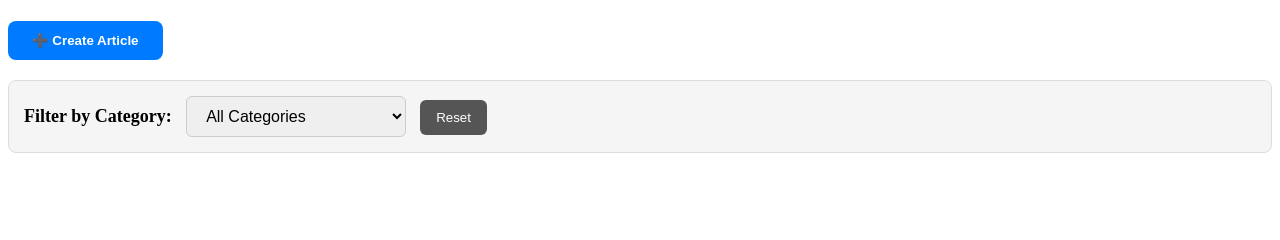
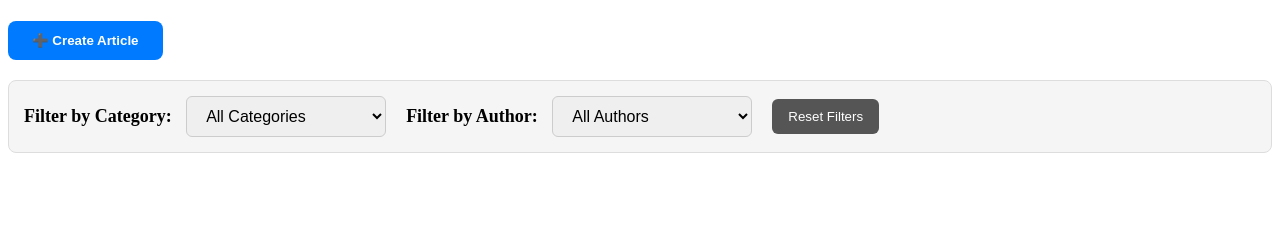
Before and after one commit to DarsanSethuraj/The-News-Feed, a FastAPI app: template Templates/pending_articles.html in a window 1280 px wide. Shown: the part 106-346 px from the top of the page. Run offline with FastAPI, Linux system fonts and the light colour scheme; the template is opened without the code that fills it, so the values that code supplies are empty.

Commit message:
author filter

```diff
--- a/Templates/pending_articles.html
+++ b/Templates/pending_articles.html
@@ -42,7 +42,7 @@
     </button>
 
 
-    <!-- CATEGORY FILTER -->
+    <!-- CATEGORY & AUTHOR FILTER -->
 
     <div
         style="
@@ -51,9 +51,14 @@
             background:#f5f5f5;
             border:1px solid #ddd;
             border-radius:8px;
-        "
-    >
-
+            display:flex;
+            flex-wrap:wrap;
+            align-items:center;
+            gap:20px;
+        "
+    >
+
+        <div>
             <label
                 for="category-filter"
                 style="
@@ -65,25 +70,21 @@
                 Filter by Category:
             </label>
 
-
             <select
                 id="category-filter"
-            onchange="filterArticlesByCategory()"
+                onchange="filterArticles()"
                 style="
                     padding:10px 15px;
                     font-size:16px;
                     border:1px solid #ccc;
                     border-radius:6px;
-                min-width:220px;
+                    min-width:200px;
                     cursor:pointer;
                 "
             >
-
                 <option value="all">
                     All Categories
                 </option>
-
-
                 <option value="World">World</option>
                 <option value="India">India</option>
                 <option value="Kerala">Kerala</option>
@@ -93,15 +94,43 @@
                 <option value="Sports">Sports</option>
                 <option value="Crime">Crime</option>
                 <option value="Uncategorized">Uncategorized</option>
-
             </select>
-
+        </div>
+
+        <div>
+            <label
+                for="author-filter"
+                style="
+                    font-weight:bold;
+                    font-size:18px;
+                    margin-right:10px;
+                "
+            >
+                Filter by Author:
+            </label>
+
+            <select
+                id="author-filter"
+                onchange="filterArticles()"
+                style="
+                    padding:10px 15px;
+                    font-size:16px;
+                    border:1px solid #ccc;
+                    border-radius:6px;
+                    min-width:200px;
+                    cursor:pointer;
+                "
+            >
+                <option value="all">
+                    All Authors
+                </option>
+            </select>
+        </div>
 
         <button
             type="button"
-            onclick="resetCategoryFilter()"
-            style="
-                margin-left:10px;
+            onclick="resetFilters()"
+            style="
                 padding:10px 16px;
                 border:none;
                 border-radius:6px;
@@ -110,7 +139,7 @@
                 cursor:pointer;
             "
         >
-            Reset
+            Reset Filters
         </button>
 
     </div>
@@ -123,6 +152,7 @@
     <div
         id="article-{{ article.id }}"
         data-category="{{ article.category }}"
+        data-author="{{ article.author }}"
         style="
             border:1px solid #ccc;
             padding:15px;
@@ -800,73 +830,77 @@
 
 
 
-    <!-- CATEGORY FILTER -->
+    <!-- FILTERS SCRIPT (CATEGORY & AUTHOR) -->
 
     <script>
 
+        function populateAuthorFilter() {
+            const authorSelect = document.getElementById("author-filter");
+            const currentSelection = authorSelect.value;
+            const authors = new Set();
+
+            document.querySelectorAll("[id^='article-']").forEach(function(article) {
+                const author = article.getAttribute("data-author");
+                if (author && author.trim()) {
+                    authors.add(author.trim());
+                }
+            });
+
+            // Reset options keeping "All Authors"
+            authorSelect.innerHTML = '<option value="all">All Authors</option>';
+
+            Array.from(authors).sort().forEach(function(author) {
+                const opt = document.createElement("option");
+                opt.value = author;
+                opt.textContent = author;
+                if (author === currentSelection) {
+                    opt.selected = true;
+                }
+                authorSelect.appendChild(opt);
+            });
+        }
+
+        function filterArticles() {
+            const selectedCategory = document.getElementById("category-filter").value;
+            const selectedAuthor = document.getElementById("author-filter").value;
+            const articles = document.querySelectorAll("[id^='article-']");
+            let visibleCount = 0;
+
+            articles.forEach(function(article) {
+                const articleCategory = article.getAttribute("data-category");
+                const articleAuthor = article.getAttribute("data-author");
+
+                const categoryMatch = (selectedCategory === "all" || articleCategory === selectedCategory);
+                const authorMatch = (selectedAuthor === "all" || articleAuthor === selectedAuthor);
+
+                if (categoryMatch && authorMatch) {
+                    article.style.display = "block";
+                    visibleCount++;
+                } else {
+                    article.style.display = "none";
+                }
+            });
+
+            document.getElementById("article-count").innerText = visibleCount;
+        }
+
+        // Backward compatibility
         function filterArticlesByCategory() {
-
-            const selectedCategory =
-                document.getElementById(
-                    "category-filter"
-                ).value;
-
-
-            const articles =
-                document.querySelectorAll(
-                    "[id^='article-']"
-                );
-
-
-            let visibleCount = 0;
-
-
-            articles.forEach(function(article) {
-
-                const articleCategory =
-                    article.getAttribute(
-                        "data-category"
-                    );
-
-
-                if (
-                    selectedCategory === "all" ||
-                    articleCategory === selectedCategory
-                ) {
-
-                    article.style.display = "block";
-
-                    visibleCount++;
-
-                }
-
-                else {
-
-                    article.style.display = "none";
-
-                }
-
-            });
-
-
-            document.getElementById(
-                "article-count"
-            ).innerText = visibleCount;
-
-        }
-
-
+            filterArticles();
+        }
+
+        function resetFilters() {
+            document.getElementById("category-filter").value = "all";
+            document.getElementById("author-filter").value = "all";
+            filterArticles();
+        }
 
         function resetCategoryFilter() {
-
-            document.getElementById(
-                "category-filter"
-            ).value = "all";
-
-
-            filterArticlesByCategory();
-
-        }
+            resetFilters();
+        }
+
+        // Populate authors on page load
+        populateAuthorFilter();
 
     </script>
 
@@ -935,7 +969,7 @@
 
                     articleEl.remove();
 
-                    filterArticlesByCategory();
+                    filterArticles();
 
                 }, 800);
 
@@ -1120,7 +1154,7 @@
 
                     articleEl.remove();
 
-                    filterArticlesByCategory();
+                    filterArticles();
 
                 }, 800);
 
@@ -1281,7 +1315,7 @@
                         .remove();
 
 
-                    filterArticlesByCategory();
+                    filterArticles();
 
                 }
 
@@ -1521,11 +1555,11 @@
 
 
                     /*
-                     * Reapply current category
-                     * filter after editing.
+                     * Reapply current filter
+                     * after editing.
                      */
 
-                    filterArticlesByCategory();
+                    filterArticles();
 
                 }
 
```
Lines whose indentation alone changed are shown as unchanged.
